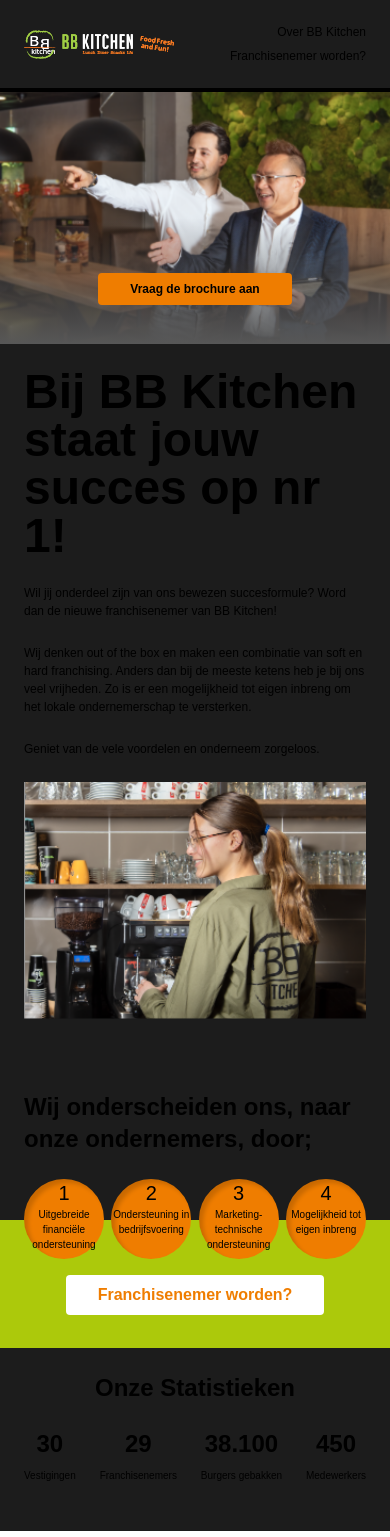
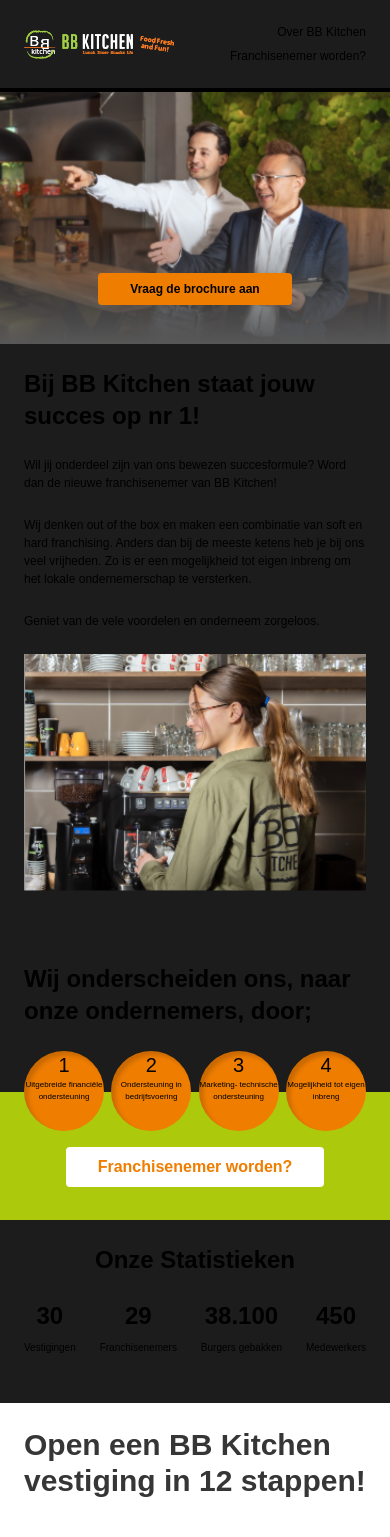
Before and after one commit to Rhunterj/bigBread-franchise, a Next.js app: page / in a window 390 px wide. Shown: the top 1537 px of the page. Built offline with nearby package versions, Linux system fonts and the light colour scheme.

Commit message:
fix overlap

```diff
--- a/components/SubFooter/SubFooter.tsx
+++ b/components/SubFooter/SubFooter.tsx
@@ -210,7 +210,7 @@
                     snel mogelijk contact met je op!
                 </p>
                 <img
-                    className="absolute right-[-10px] top-[120px] z-[-1] md:right-0 md:w-[770px]"
+                    className="absolute right-[-10px] top-[120px] z-[-1] w-[270px] md:right-0 md:w-[770px]"
                     src="/map.svg"
                     alt="kaart van nederland met locaties"
                 />
@@ -219,7 +219,7 @@
                     src="/arrow.svg"
                     alt="arrow"
                 />
-                <h3 className="mt-48 mb-6 text-base md:mt-[500px]">Contactformulier</h3>
+                <h3 className="mt-24 mb-6 text-base md:mt-[500px]">Contactformulier</h3>
                 <form onSubmit={handleFormSubmit} id="contactForm">
                     <div className="flex flex-col mb-6 md:w-max-[900px] md:w-[900px]">
                         <input
--- a/pages/about.tsx
+++ b/pages/about.tsx
@@ -10,7 +10,7 @@
             <main>
                 <div className="flex flex-col w-full px-6 py-6 md:py-12">
                     <div className="md:max-w-[1400px] mx-auto">
-                         <h1 className="mb-6 text-5xl font-bold">Onze start</h1>
+                         <h1 className="mb-6 text-2xl md:text-5xl font-bold">Onze start</h1>
                         <p className="mb-6 md:text-xl">
                             BB Kitchen is opgericht in 2008 door Sheng Chen.
                             Vanuit zijn horeca-ervaring is hij in 2003 gestart
--- a/pages/contact.tsx
+++ b/pages/contact.tsx
@@ -16,7 +16,7 @@
             <main>
                 <div className="flex flex-col w-full px-6 py-6 md:py-12">
                     <div className="md:max-w-[1400px] mx-auto">
-                         <h1 className="mb-6 text-5xl font-bold">Jouw start</h1>
+                         <h1 className="mb-6 text-2xl md:text-5xl font-bold">Jouw start</h1>
                         <p className="mb-6 md:text-xl">
                             Ons voornaamste doel is jouw een succesvolle
                             ondernemer te laten worden. Om die reden bieden wij
--- a/pages/faq.tsx
+++ b/pages/faq.tsx
@@ -16,7 +16,7 @@
             <main>
                 <div className="flex flex-col w-full px-6 py-6 md:py-12">
                     <div className="md:max-w-[1400px] mx-auto w-full">
-                         <h1 className="mb-6 text-5xl font-bold">
+                         <h1 className="mb-6 text-2xl md:text-5xl font-bold">
                             Veel gestelde vragen
                         </h1>
                         <img
--- a/pages/index.tsx
+++ b/pages/index.tsx
@@ -12,7 +12,7 @@
             <main className="flex flex-col content-center">
                 <div className="flex flex-col w-full">
                     <div className="md:max-w-[1400px] mx-auto px-6 py-6 md:py-12">
-                         <h1 className="mb-6 text-5xl font-bold">
+                         <h1 className="mb-6 text-2xl font-bold md:text-5xl">
                             Bij BB Kitchen staat jouw succes op nr 1!
                         </h1>
                         <p className="mb-6 md:text-xl">
@@ -43,25 +43,25 @@
                                 door;
                             </h2>
                             <ul className="relative z-10 flex justify-between mb-6 md:mb-12">
-                                <li className="flex-col mb-2 rounded-full bg-primary w-[80px] h-[80px] md:flex md:text-lg md:justify-center md:w-[200px] md:h-[200px] text-center text-[10px] shadow-[inset_4px_4px_4px_0px_rgba(0,0,0,0.16)]">
+                                <li className="flex-col mb-2 rounded-full bg-primary w-[80px] h-[80px] md:flex md:text-lg md:justify-center md:w-[200px] md:h-[200px] text-center text-[8px] shadow-[inset_4px_4px_4px_0px_rgba(0,0,0,0.16)]">
                                     <span className="block text-xl text-center md:text-5xl">
                                         1
                                     </span>
                                     Uitgebreide financiële ondersteuning
                                 </li>
-                                <li className="flex-col mb-2 rounded-full bg-primary w-[80px] h-[80px] md:flex md:text-lg md:justify-center md:w-[200px] md:h-[200px] text-center text-[10px] shadow-[inset_4px_4px_4px_0px_rgba(0,0,0,0.16)]">
+                                <li className="flex-col mb-2 rounded-full bg-primary w-[80px] h-[80px] md:flex md:text-lg md:justify-center md:w-[200px] md:h-[200px] text-center text-[8px] shadow-[inset_4px_4px_4px_0px_rgba(0,0,0,0.16)]">
                                     <span className="block text-xl text-center md:text-5xl">
                                         2
                                     </span>
                                     Ondersteuning in bedrijfsvoering
                                 </li>
-                                <li className="flex-col mb-2 rounded-full bg-primary w-[80px] h-[80px] md:flex md:text-lg md:justify-center md:w-[200px] md:h-[200px] text-center text-[10px] shadow-[inset_4px_4px_4px_0px_rgba(0,0,0,0.16)]">
+                                <li className="flex-col mb-2 rounded-full bg-primary w-[80px] h-[80px] md:flex md:text-lg md:justify-center md:w-[200px] md:h-[200px] text-center text-[8px] shadow-[inset_4px_4px_4px_0px_rgba(0,0,0,0.16)]">
                                     <span className="block text-xl text-center md:text-5xl">
                                         3
                                     </span>
                                     Marketing- technische ondersteuning
                                 </li>
-                                <li className="flex-col mb-2 rounded-full bg-primary w-[80px] h-[80px] md:flex md:text-lg md:justify-center md:w-[200px] md:h-[200px] text-center text-[10px] shadow-[inset_4px_4px_4px_0px_rgba(0,0,0,0.16)]">
+                                <li className="flex-col mb-2 rounded-full bg-primary w-[80px] h-[80px] md:flex md:text-lg md:justify-center md:w-[200px] md:h-[200px] text-center text-[8px] shadow-[inset_4px_4px_4px_0px_rgba(0,0,0,0.16)]">
                                     <span className="block text-xl text-center md:text-5xl">
                                         4
                                     </span>
```
